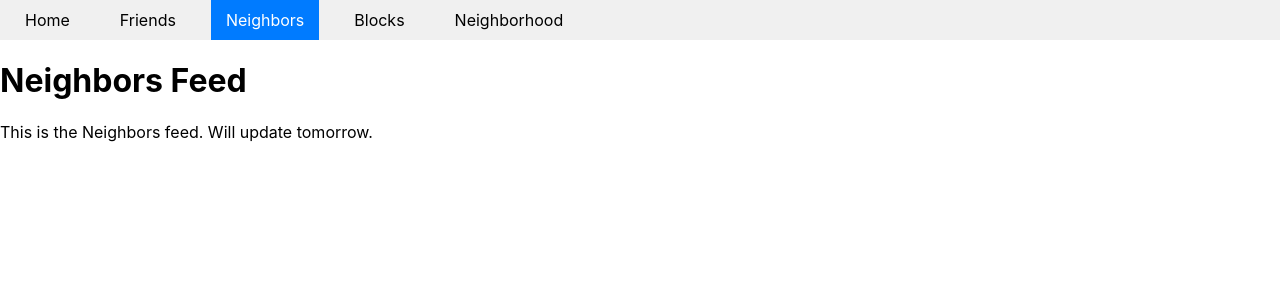
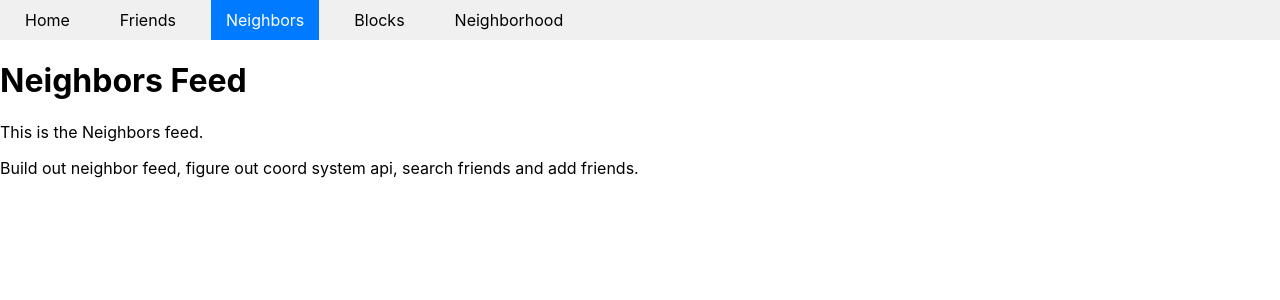
Before and after one commit to aaronbengochea/Neighborhood, a React (Create React App) app in the folder front/: page /neighborsFeed in a window 1280 px wide. Shown: the top 300 px of the page. Built offline with nearby package versions, Linux system fonts and the light colour scheme.

Commit message:
adding more notes

```diff
--- a/front/src/components/neighborsFeed.jsx
+++ b/front/src/components/neighborsFeed.jsx
@@ -6,10 +6,8 @@
     <div>
       <Header/>
       <h1>Neighbors Feed</h1>
-      <p>This is the Neighbors feed.
-
-        Will update tomorrow.
-      </p>
+      <p>This is the Neighbors feed.</p>
+      <p>Build out neighbor feed, figure out coord system api, search friends and add friends.</p>
     </div>
   );
 }
```
